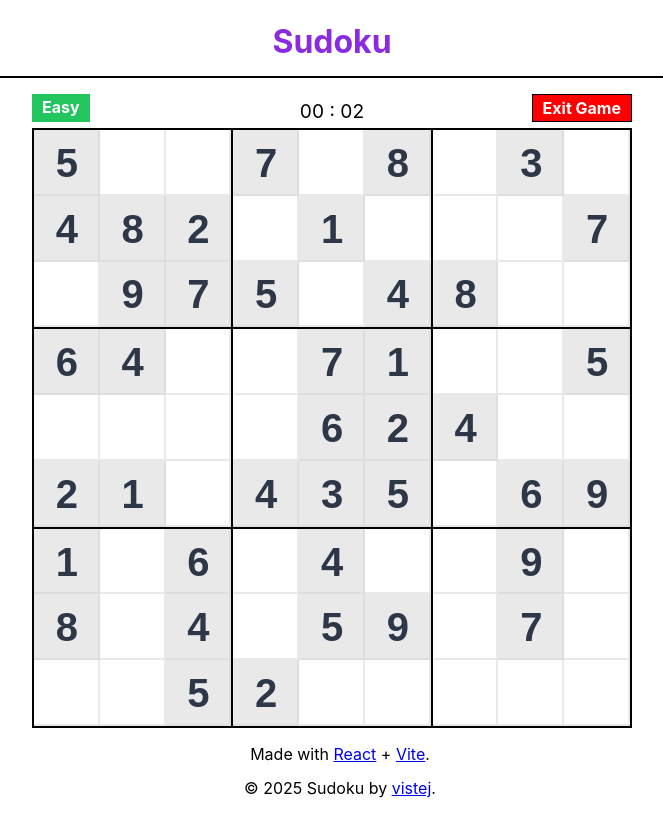
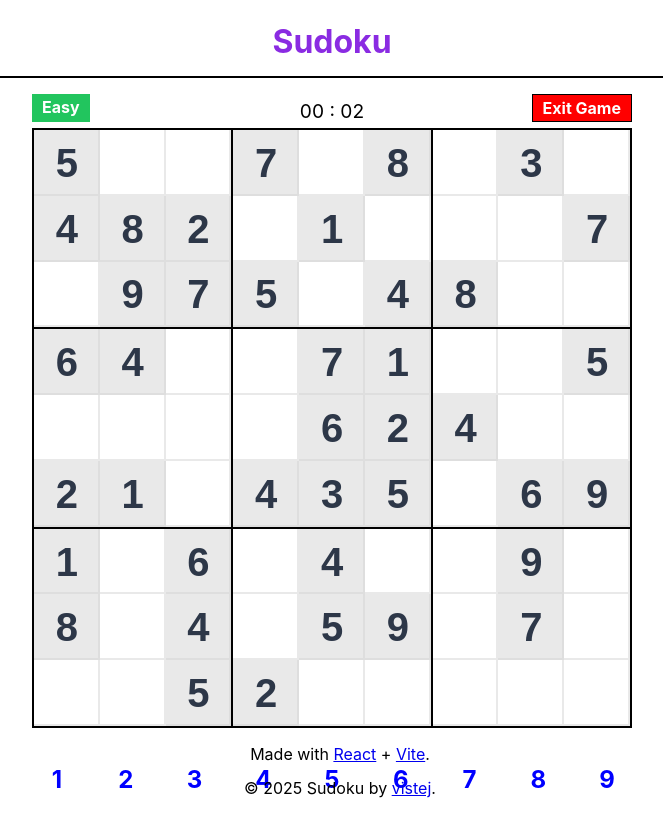
Before and after one commit to vistej/sudoku, a React (Vite) app: page / in a window 1280 px wide. Both pictures are taken after a click on the button "Easy". Shown: the top 836 px of the page, without its empty margins (308-971 px from the left). Before the commit the page ends 800 px from the top, so only its background shows below. Built offline with nearby package versions, Linux system fonts and the light colour scheme.

Commit message:
added numpad

```diff
--- a/src/components/game/Game.css
+++ b/src/components/game/Game.css
@@ -36,7 +36,7 @@
 }
 
 
-.input-box:focus {
+.input-box-focus {
   background-color: lightblue;
 }
 
--- a/src/components/game/Game.tsx
+++ b/src/components/game/Game.tsx
@@ -1,9 +1,10 @@
 import { useEffect, useRef, useState } from "react";
-import { Cell, Stat } from "../../model";
-import { NAV_KEYS, DEFAULT_VALUES, GAME_STATS } from "../../constants";
+import { Cell, NumCount, Stat } from "../../model";
+import { NAV_KEYS, DEFAULT_VALUES, GAME_STATS, NUM_COUNTS } from "../../constants";
 import { checkValidity, getUserStats } from "../../helper";
 import InfoBar from "../infoBar/InfoBar";
 import "./Game.css";
+import NumPad from "../numPad/NumPad";
 
 interface GameProps {
   grid: Cell[][];
@@ -13,10 +14,11 @@ interface GameProps {
   reset: () => void;
 }
 const Game = ({ grid, level, setGrid, setSuccess, reset }: GameProps) => {
-  const [currentValue, setCurrentValue] = useState<string | null>(null);
   const [elapsedTime, setElapsedTime] = useState<number | null>(null);
   const boxRefs = useRef<{ [key: string]: HTMLDivElement }>({});
   const [startTime] = useState(new Date().getTime());
+  const [numCounts, setNumCounts] = useState<NumCount>(NUM_COUNTS);
+  const [currentBox, setCurrentBox] = useState<string>('');
 
   useEffect(() => {
     const interval = setInterval(() => {
@@ -32,10 +34,13 @@ const Game = ({ grid, level, setGrid, setSuccess, reset }: GameProps) => {
     const className = ['input-box'];
     if (obj.default) className.push('blocked');
     else {
+      if (obj.position === currentBox) className.push('input-box-focus');
       if (obj.error) className.push('error');
       else className.push('user-box')
     }
-    if (obj.value && obj.value === currentValue) className.push('same')
+    const currentVal = boxRefs.current[currentBox]?.textContent;
+
+    if (obj.value && obj.value === currentVal) className.push('same')
     return className.join(' ');
   }
 
@@ -53,11 +58,12 @@ const Game = ({ grid, level, setGrid, setSuccess, reset }: GameProps) => {
   };
 
   const updateGrid = (i: number, j: number, val: string | null) => {
+    if (grid[i][j].default) return;
     const newGrid = [...grid];
     newGrid[i][j].value = val;
-    setCurrentValue(val)
-    const [checkedGrid, complete] = checkValidity(newGrid);
+    const [checkedGrid, complete, nc] = checkValidity(newGrid);
     setGrid(checkedGrid);
+    setNumCounts(nc);
     if (complete) {
       if (level) {
         const gameStats = getUserStats();
@@ -78,41 +84,43 @@ const Game = ({ grid, level, setGrid, setSuccess, reset }: GameProps) => {
 
   const navigate = (i: number, j: number, key: string) => {
     let id = '';
-    let value = null;
     switch (key) {
       case NAV_KEYS.ArrowUp:
         if (i > 0) {
-          id = `box-${i - 1}-${j}`;
-          value = grid[i - 1][j].value;
+          id = `${i - 1}-${j}`;
         }
         break;
       case NAV_KEYS.ArrowDown:
         if (i < grid.length - 1) {
-          id = `box-${i + 1}-${j}`;
-          value = grid[i + 1][j].value;
+          id = `${i + 1}-${j}`;
         }
         break;
       case NAV_KEYS.ArrowLeft:
         if (j > 0) {
-          id = `box-${i}-${j - 1}`;
-          value = grid[i][j - 1].value;
+          id = `${i}-${j - 1}`;
         }
         break;
       case NAV_KEYS.ArrowRight:
         if (j < grid[0].length - 1) {
-          id = `box-${i}-${j + 1}`;
-          value = grid[i][j + 1].value;
+          id = `${i}-${j + 1}`;
         }
         break;
       default:
         break;
     }
+    setCurrentBox(id);
     boxRefs.current[id].focus();
-    setCurrentValue(value);
   };
 
+  const updateFromNumpad = (num: string) => {
+    const [x, y] = currentBox.split('-');
+
+    updateGrid(Number(x), Number(y), num);
+    boxRefs.current[currentBox].focus();
+  }
+
   const onExit = () => {
-    setCurrentValue(null);
+    setCurrentBox('');
     setElapsedTime(null);
     reset();
   }
@@ -129,14 +137,15 @@ const Game = ({ grid, level, setGrid, setSuccess, reset }: GameProps) => {
               className={getBoxClassName(obj)}
               ref={(el) => {
                 if (el) {
-                  boxRefs.current[`box-${i}-${j}`] = el;
+                  boxRefs.current[`${i}-${j}`] = el;
                 }
               }}
               onKeyDown={(e) => onKeyChange(i, j, e, obj)}
               onClick={(e) => {
                 e.preventDefault();
-                setCurrentValue(obj.value)
+                setCurrentBox(`${i}-${j}`);
               }}
+              onBlur={() => setTimeout(() => boxRefs.current[currentBox]?.focus(), 0)}
             >
               {obj.value}
             </div>
@@ -144,6 +153,8 @@ const Game = ({ grid, level, setGrid, setSuccess, reset }: GameProps) => {
         </div>
       ))}
     </div>
+
+    <NumPad numCounts={numCounts} onClick={(num: string) => updateFromNumpad(num)} />
   </>
 }
 
--- /dev/null
+++ b/src/components/numPad/NumPad.css
@@ -0,0 +1,22 @@
+.numpad {
+  display: flex;
+  justify-content: space-between;
+}
+
+.numkey {
+  padding: 10px;
+  aspect-ratio: 1;
+  width: 30px;
+  display: flex;
+  align-items: center;
+  justify-content: center;
+  font-size: x-large;
+  font-weight: bold;
+  color: blue;
+}
+.active:hover {
+  cursor: pointer;
+}
+.disabled {
+  color: cyan;
+}
--- /dev/null
+++ b/src/components/numPad/NumPad.tsx
@@ -0,0 +1,11 @@
+import { NumCount } from "../../model";
+import "./NumPad.css";
+
+const NumPad = ({ numCounts, onClick }: { numCounts: NumCount, onClick: (n: string) => void }) => {
+  return <div className="numpad">
+    {Object.keys(numCounts).map(num =>
+      <p key={num} className={`numkey ${numCounts[num] >= 9 ? 'disabled' : 'active'}`} onClick={() => onClick(num)}>{num}</p>)}
+  </div>
+}
+
+export default NumPad;
--- a/src/constants.ts
+++ b/src/constants.ts
@@ -1,3 +1,5 @@
+import { NumCount } from './model';
+
 export const DEFAULT_VALUES = new Set([
   '1',
   '2',
@@ -24,3 +26,15 @@ export const DIFFICULTY = {
 };
 
 export const GAME_STATS = 'GAME_STATS';
+
+export const NUM_COUNTS: NumCount = {
+  '1': 0,
+  '2': 0,
+  '3': 0,
+  '4': 0,
+  '5': 0,
+  '6': 0,
+  '7': 0,
+  '8': 0,
+  '9': 0,
+};
--- a/src/helper.ts
+++ b/src/helper.ts
@@ -1,5 +1,10 @@
-import { DEFAULT_VALUES, DIFFICULTY, GAME_STATS } from './constants';
-import { Cell, GameStats } from './model';
+import {
+  DEFAULT_VALUES,
+  DIFFICULTY,
+  GAME_STATS,
+  NUM_COUNTS,
+} from './constants';
+import { Cell, GameStats, NumCount } from './model';
 
 const shuffleArray = (array: string[]) => array.sort(() => Math.random() - 0.5);
 const getCommonValues = (
@@ -106,17 +111,22 @@ const pickRandom = (points: string[], difficulty = DIFFICULTY.EASY) => {
   return res;
 };
 
-export const checkValidity = (grid: Cell[][]): [Cell[][], boolean] => {
+export const checkValidity = (
+  grid: Cell[][]
+): [Cell[][], boolean, NumCount] => {
   const newGrid = [...grid];
   const rows = new Map();
   const cols = new Map();
   const squares = new Map();
   let count = 0;
   let hasErrors = false;
+  const numCounts = { ...NUM_COUNTS };
   for (let i = 0; i < 9; i++) {
     for (let j = 0; j < 9; j++) {
-      if (grid[i][j].value) {
+      const val = grid[i][j].value;
+      if (val) {
         count++;
+        numCounts[val]++;
         const key = `${Math.floor(i / 3)}-${Math.floor(j / 3)}`;
         if (!rows.has(i)) rows.set(i, new Map());
         if (!cols.has(j)) cols.set(j, new Map());
@@ -147,7 +157,7 @@ export const checkValidity = (grid: Cell[][]): [Cell[][], boolean] => {
       }
     }
   }
-  return [newGrid, count === 81 && !hasErrors];
+  return [newGrid, count === 81 && !hasErrors, numCounts];
 };
 
 export const formatElapsedTime = (milliseconds: number | null) => {
--- a/src/model.ts
+++ b/src/model.ts
@@ -14,3 +14,7 @@ export interface Stat {
 export interface GameStats {
   [key: string]: Stat[];
 }
+
+export interface NumCount {
+  [key: string]: number;
+}
```
